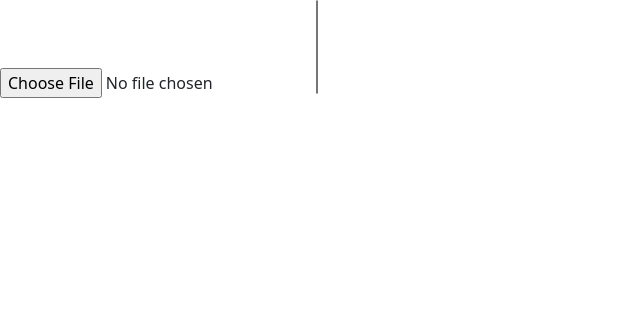
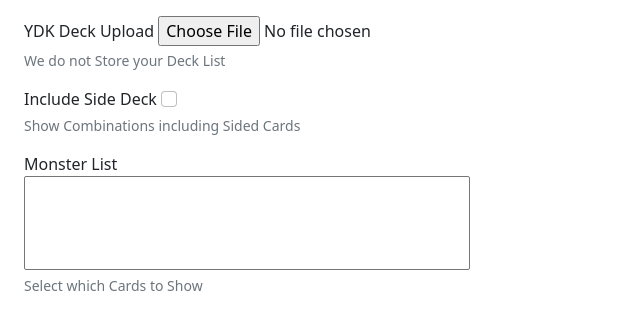
Before and after one commit to 8illy/Small-World, a plain HTML site: page index.html in a window 1280 px wide. Shown: the whole page, without its empty margins (0-640 px from the left). Drawn offline with nearby package versions, Linux system fonts and the light colour scheme.

Commit message:
added side deck option
added side deck option
styling changes
sort alphabetically

```diff
--- a/css/styles.css
+++ b/css/styles.css
@@ -2,6 +2,7 @@
     width: 60%;
     margin: auto;
     max-width: unset;
+	padding-top: 3rem;
 }
 
 .cardImg {
@@ -14,3 +15,24 @@
 .cardRow {
     margin-bottom: 20px;
 }
+
+.containerBody {
+    width: 100%;
+    max-width: unset;
+}
+
+#cardList{
+	width: 100%;
+}
+
+.form-group {
+    margin-top: 1rem;
+}
+
+small.form-text.text-muted {
+    display: block;
+}
+
+.form-controls {
+    position: fixed;
+}
--- a/index.html
+++ b/index.html
@@ -15,10 +15,51 @@
 	</head>
 
 	<body>
-		<input type="file" name="ydkInput" id="ydkInput" onchange="YGODECK.loadDeckList(this.files[0])">
+
+		<div class="container row containerBody">
+
+			<div class="col-sm-2">
+				<div class="form-controls">
+
+					<div class="form-group">
+						<label for="ydkInput">YDK Deck Upload</label>
+						<input type="file" name="ydkInput" id="ydkInput" onchange="YGODECK.loadDeckList(this.files[0])" accept=".ydk">
+						<small class="form-text text-muted">We do not Store your Deck List</small>
+					</div>
+
+					<div class="form-group">
+						<label for="includeSide"> Include Side Deck</label>
+						<input type="checkbox" name="includeSide" id="includeSide" class="form-check-input" onchange="YGODECK.updateSmallWorldData()">
+						<small class="form-text text-muted">Show Combinations including Sided Cards</small>
+					</div>
+
+					<div class="form-group">
+						<label for="cardList"> Monster List</label>
+						<select multiple id="cardList" onchange="YGODECK.changeList()"></select>
+						<small class="form-text text-muted">Select which Cards to Show</small>
+					</div>
+
+
+
+
+				</div>
+
+			</div>
+			<div class="col-sm-10">
+				<div id="cardOutput" class="container"></div>
+			</div>
+
+
+
+		</div>
+
+
+
+
+
 	</body>
 
-	<div style="display:none;">
+	<div style="display:none;"><!-- old version -->
 
 		<select id="card1" onchange="YGODECK.changeCard('card1','card2')">
 
@@ -36,15 +77,8 @@
 
 
 
-	<select multiple id="cardList" onchange="YGODECK.changeList()">
-
-	</select>
 
 
-	<div id="cardOutput" class="container">
-
-
-	</div>
 
 
 </html>
--- a/js/deck.js
+++ b/js/deck.js
@@ -71,13 +71,33 @@ class ygoDeck{
 			this.decks[i] = this.decks[i].map(findCard(data));
 		}
 
-		this.smallWorldData = this.decks.main.filter(filterUnique).filter(onlyMonsters).map((e)=>{
+		this.updateSmallWorldData();
+
+	}
+
+	updateSmallWorldData(){
+
+		let includeSide = document.getElementById("includeSide").checked
+		let data = clone(this.decks.main);
+		if(includeSide){
+			data = data.concat(this.decks.side);
+		}
+
+		this.smallWorldData = data.filter(filterUnique).filter(onlyMonsters).map((e)=>{
 			let c = clone(e);
 			c.smallWorld = this.getSmallWorldGroup(c,true);
 			return c;
+		}).sort((a,b)=>{
+			return a.name>b.name?1:-1;
 		});
 
 		this.initPicklist("card1",this.smallWorldData,true);
+		this.populateCardList();
+
+	}
+
+	populateCardList(){
+
 		this.initPicklist("cardList",this.smallWorldData);
 
 		var selectBox = document.getElementById("cardList");
@@ -85,9 +105,8 @@ class ygoDeck{
              selectBox.options[i].selected = true;
         }
 		selectBox.onchange()
-
+		selectBox.size = selectBox.options.length;
 	}
-
 
 	initPicklist(id,list,insertBlank){
 		let html = insertBlank?`<option value="">-- Select Card --</option>`:"";
```
